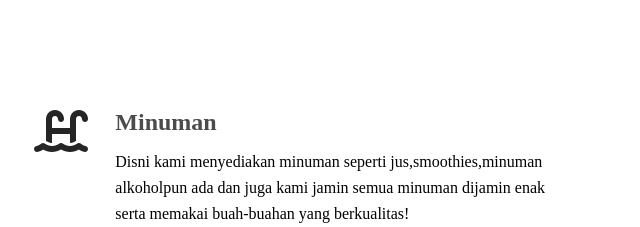
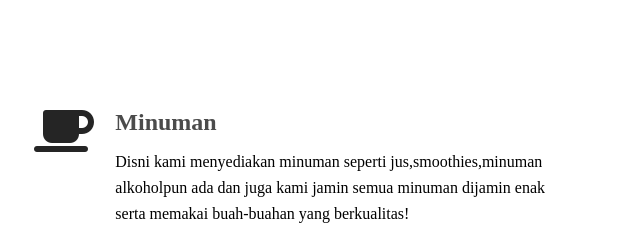
Before and after one commit to elaylalala/hotelrose, a plain HTML site: page index.html in a window 1280 px wide. Shown: the part 802-1029 px from the top of the page, 621-1261 px from the left. Drawn offline with Linux system fonts and the light colour scheme; a web font is replaced by a local one.

Commit message:
mengubah icon

```diff
--- a/index.html
+++ b/index.html
@@ -74,7 +74,7 @@
                 <article class = "service">
                     <div class = "service-icon">
                         <span>
-                            <i class = "fas fa-swimming-pool"></i>
+                            <i class="fas fa-coffee"></i>
                         </span>
                     </div>
                     <div class = "service-content">
```
